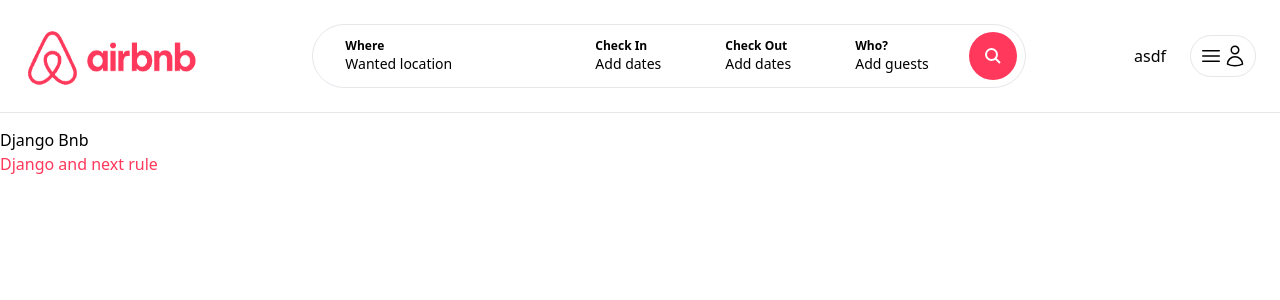
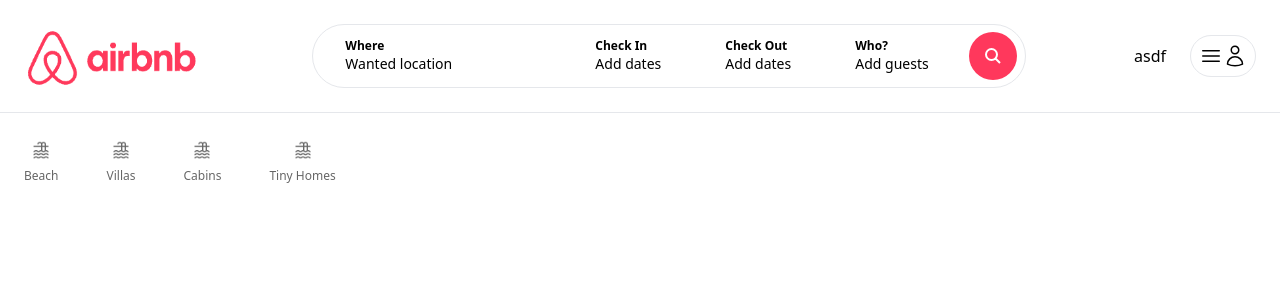
Before and after one commit to hemankpatwal/DjangoBnb, a Next.js app: page / in a window 1280 px wide. Shown: the top 300 px of the page. Built offline with nearby package versions, Linux system fonts and the light colour scheme.

Commit message:
feat: Add Categories(static)

```diff
--- /dev/null
+++ b/app/components/Categories.tsx
@@ -0,0 +1,53 @@
+import Image from "next/image";
+
+const Categories = () => {
+    return (
+        <div className="pt-3 cursor-pointer pb-6 flex items-center space-x-12">
+            <div className="pb-4 flex flex-col items-center space-y-2 border-b-2 border-white opacity-60 hover:border-gray-200 hover:opacity-100">
+                <Image
+                    src="/icn_category_beach.jpeg"
+                    alt="Category-Beach"
+                    width={20}
+                    height={20}
+                />
+
+                <span className="text-xs">Beach</span>
+            </div>
+
+            <div className="pb-4 flex flex-col items-center space-y-2 border-b-2 border-white opacity-60 hover:border-gray-200 hover:opacity-100">
+                <Image
+                    src="/icn_category_beach.jpeg"
+                    alt="Category-Beach"
+                    width={20}
+                    height={20}
+                />
+
+                <span className="text-xs">Villas</span>
+            </div>
+
+            <div className="pb-4 flex flex-col items-center space-y-2 border-b-2 border-white opacity-60 hover:border-gray-200 hover:opacity-100">
+                <Image
+                    src="/icn_category_beach.jpeg"
+                    alt="Category-Beach"
+                    width={20}
+                    height={20}
+                />
+
+                <span className="text-xs">Cabins</span>
+            </div>
+
+            <div className="pb-4 flex flex-col items-center space-y-2 border-b-2 border-white opacity-60 hover:border-gray-200 hover:opacity-100">
+                <Image
+                    src="/icn_category_beach.jpeg"
+                    alt="Category-Beach"
+                    width={20}
+                    height={20}
+                />
+
+                <span className="text-xs">Tiny Homes</span>
+            </div>
+        </div>
+    )
+}
+
+export default Categories;
--- a/app/page.tsx
+++ b/app/page.tsx
@@ -1,11 +1,10 @@
 import Image from "next/image";
+import Categories from "./components/Categories";
 
 export default function Home() {
   return (
-    <main className="">
-      Django Bnb
-
-      <h2 className="text-airbnb">Django and next rule</h2>
+    <main className="max-w-[1500px] mx-auto px-6">
+      <Categories />
     </main>
   );
 }
```
Also changed, not shown: public/icn_category_beach.jpeg (added).
